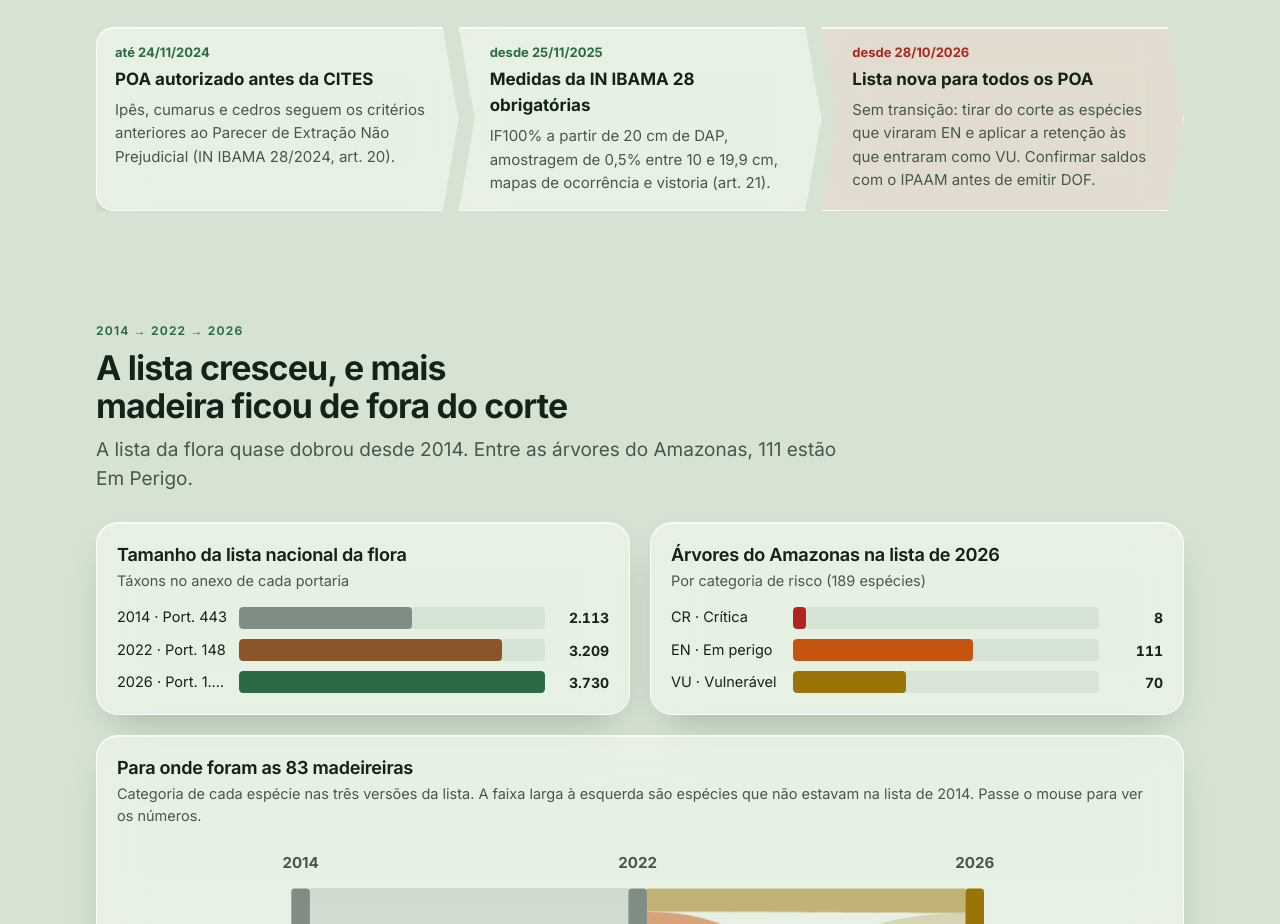
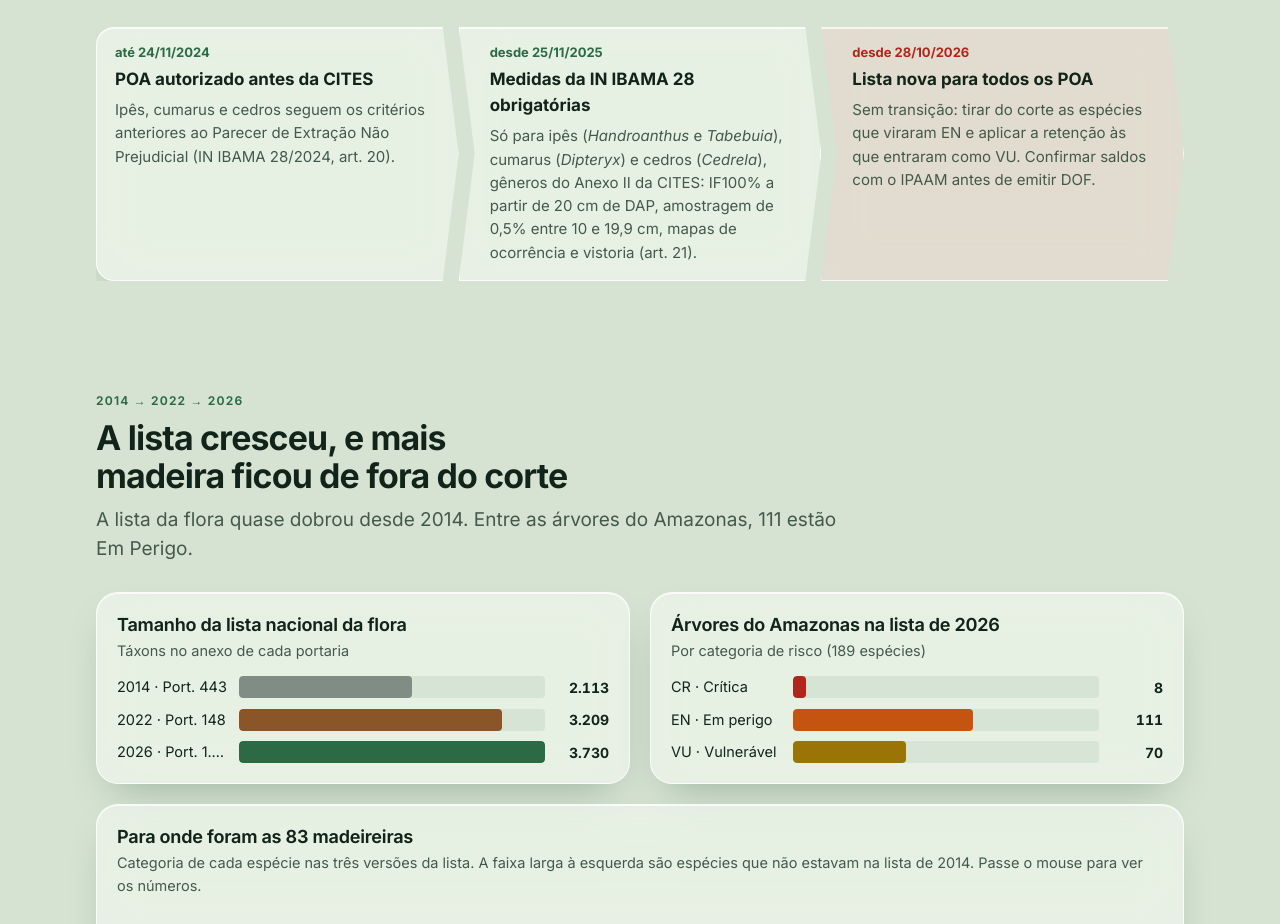
Before and after one commit to navilus-endrio/madeiras-ameacadas-am, a plain HTML site: page index.html in a window 1280 px wide. Shown: the part 4000-4924 px from the top of the page. Drawn offline with Linux system fonts and the light colour scheme.

Commit message:
Name the CITES genera covered by IN IBAMA 28 in timeline
Co-Authored-By: Claude Opus 5.5 <noreply@anthropic.com>

```diff
--- a/index.html
+++ b/index.html
@@ -476,7 +476,7 @@ th[aria-sort="ascending"], th[aria-sort="descending"] { color: var(--ink); }
     <h3 style="margin-top:40px">O que vale para cada POA</h3>
     <div class="stages">
       <div class="stage"><span class="d">até 24/11/2024</span><b>POA autorizado antes da CITES</b><p>Ipês, cumarus e cedros seguem os critérios anteriores ao Parecer de Extração Não Prejudicial (IN IBAMA 28/2024, art. 20).</p></div>
-      <div class="stage"><span class="d">desde 25/11/2025</span><b>Medidas da IN IBAMA 28 obrigatórias</b><p>IF100% a partir de 20 cm de DAP, amostragem de 0,5% entre 10 e 19,9 cm, mapas de ocorrência e vistoria (art. 21).</p></div>
+      <div class="stage"><span class="d">desde 25/11/2025</span><b>Medidas da IN IBAMA 28 obrigatórias</b><p>Só para ipês (<i>Handroanthus</i> e <i>Tabebuia</i>), cumarus (<i>Dipteryx</i>) e cedros (<i>Cedrela</i>), gêneros do Anexo II da CITES: IF100% a partir de 20 cm de DAP, amostragem de 0,5% entre 10 e 19,9 cm, mapas de ocorrência e vistoria (art. 21).</p></div>
       <div class="stage hot"><span class="d">desde 28/10/2026</span><b>Lista nova para todos os POA</b><p>Sem transição: tirar do corte as espécies que viraram EN e aplicar a retenção às que entraram como VU. Confirmar saldos com o IPAAM antes de emitir DOF.</p></div>
     </div>
   </div>
```
